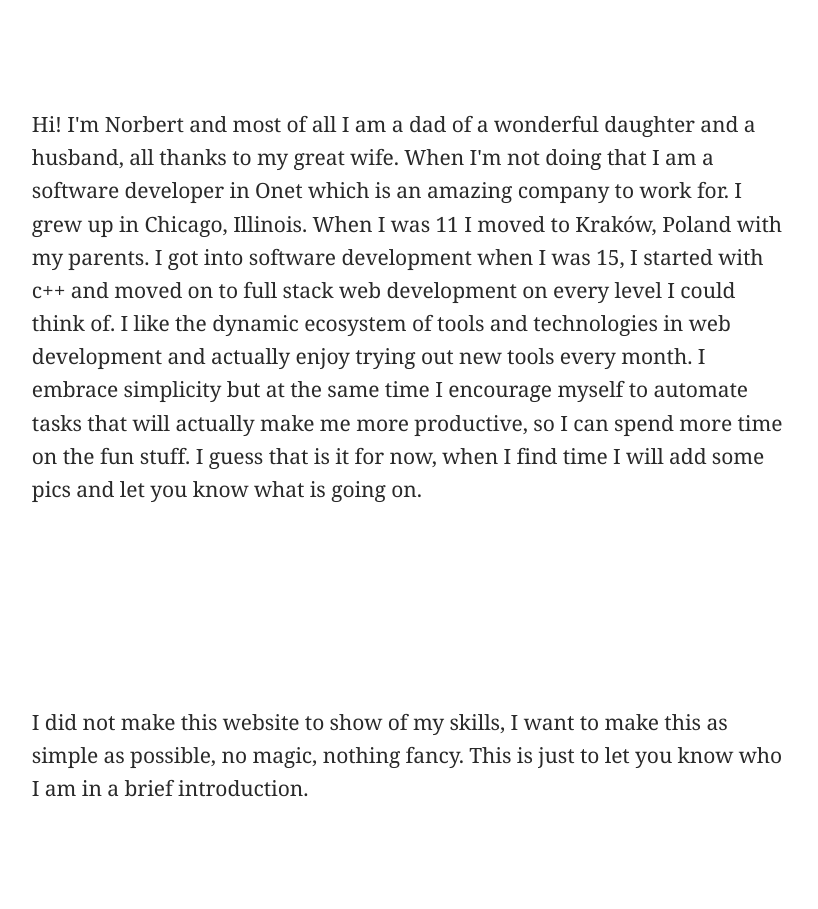
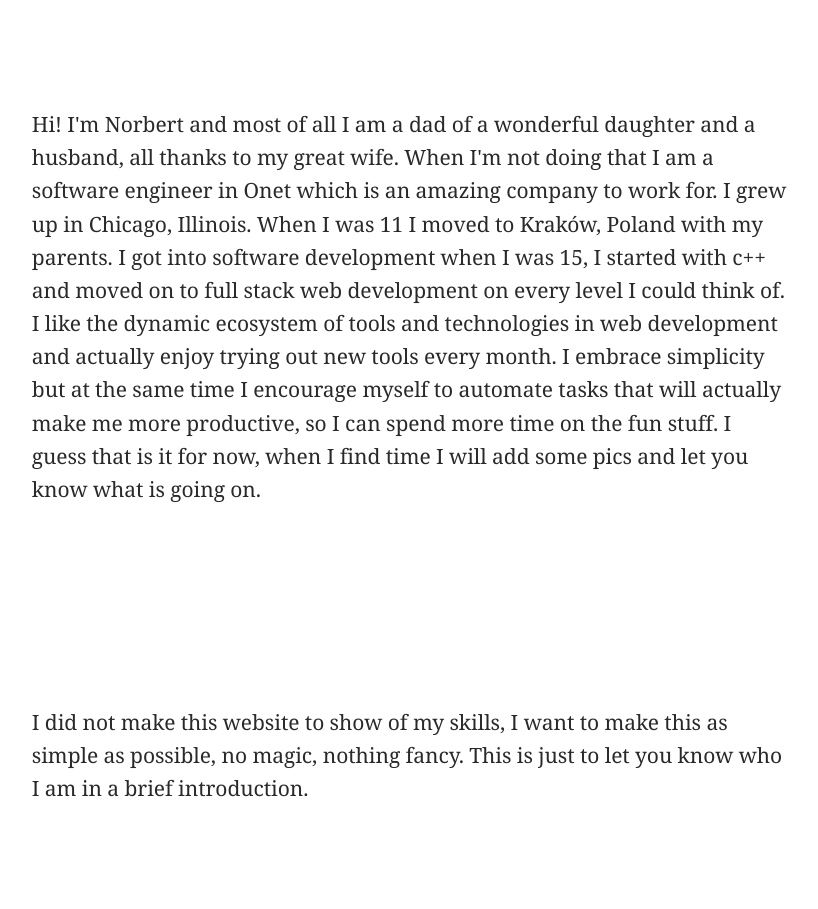
Before and after one commit to NorbertNader/norbertnader.github.io, a website: page index.html in a window 1280 px wide. Shown: the whole page, without its empty margins (229-1047 px from the left). Drawn offline with Linux system fonts and the light colour scheme.

Commit message:
Fix typos

```diff
--- a/index.html
+++ b/index.html
@@ -30,7 +30,7 @@
 </aside>
 <main>
 	<article>
-		Hi! I'm Norbert and most of all I am a dad of a wonderful daughter and a husband, all thanks to my great wife. When I'm not doing that I am a software developer in Onet which is an amazing company to work for. I grew up in Chicago, Illinois. When I was 11 I moved to Kraków, Poland with my parents. I got into software development when I was 15, I started with c++ and moved on to full stack web development on every level I could think of. I like the dynamic ecosystem of tools and technologies in web development and actually enjoy trying out new tools every month. I embrace simplicity but at the same time I encourage myself to automate tasks that will actually make me more productive, so I can spend more time on the fun stuff. I guess that is it for now, when I find time I will add some pics and let you know what is going on.
+		Hi! I'm Norbert and most of all I am a dad of a wonderful daughter and a husband, all thanks to my great wife. When I'm not doing that I am a software engineer in Onet which is an amazing company to work for. I grew up in Chicago, Illinois. When I was 11 I moved to Kraków, Poland with my parents. I got into software development when I was 15, I started with c++ and moved on to full stack web development on every level I could think of. I like the dynamic ecosystem of tools and technologies in web development and actually enjoy trying out new tools every month. I embrace simplicity but at the same time I encourage myself to automate tasks that will actually make me more productive, so I can spend more time on the fun stuff. I guess that is it for now, when I find time I will add some pics and let you know what is going on.
 	</article>
 	<section>
 		I did not make this website to show of my skills, I want to make this as simple as possible, no magic, nothing fancy. This is just to let you know who I am in a brief introduction.
```
